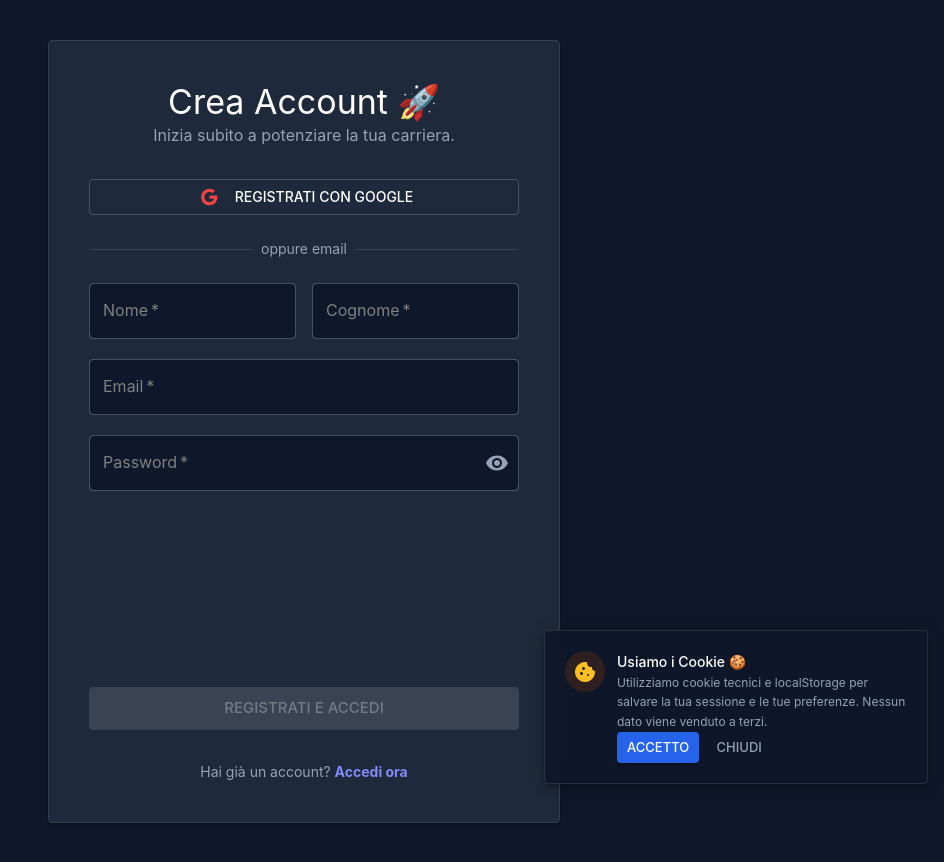
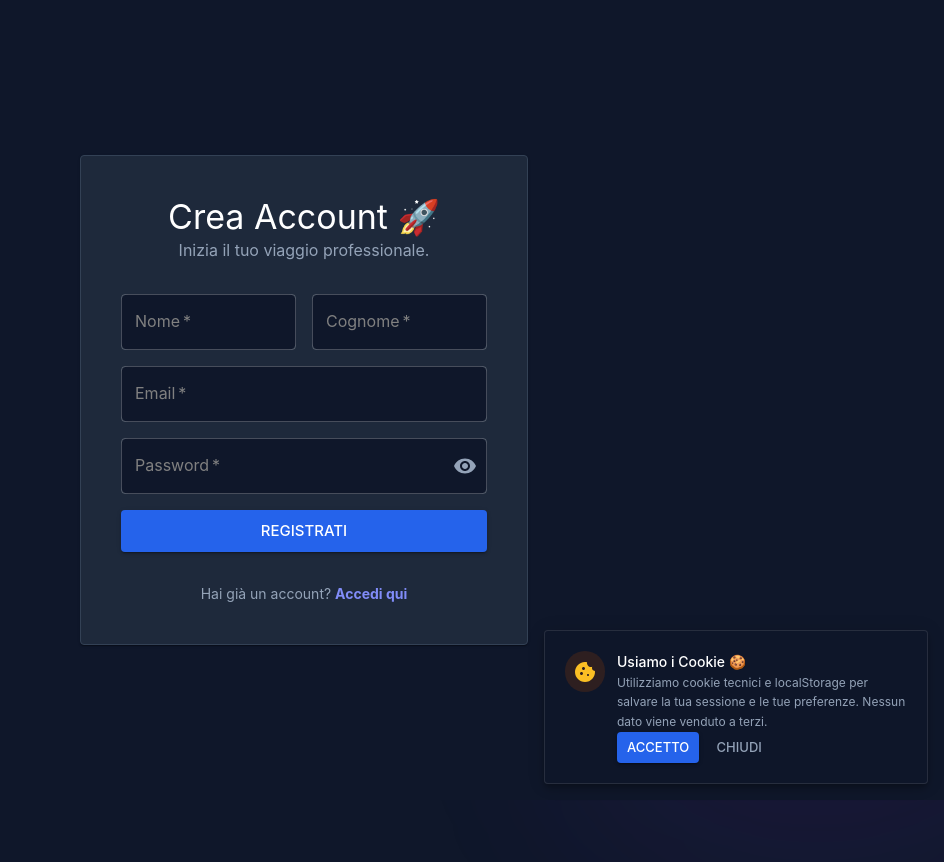
Before and after one commit to DarioLoForti/JobPilot, a React (Vite) app in the folder frontend/: page /register in a window 1280 px wide. Shown: the whole page, without its empty margins (336-1280 px from the left). After the commit the page ends 800 px from the top, so only its background shows below. Built offline with nearby package versions, Linux system fonts and the light colour scheme; what @react-pdf/renderer would draw is missing.

Commit message:
refactor: Simplify authentication flow by removing Google OAuth routes and enhancing login/register forms with loading states

```diff
--- a/frontend/src/pages/Login.jsx
+++ b/frontend/src/pages/Login.jsx
@@ -2,21 +2,16 @@ import { useState } from 'react';
 import { Link, useNavigate } from 'react-router-dom';
 import {
   TextField, Button, Paper, Typography, Box,
-  InputAdornment, IconButton
+  InputAdornment, IconButton, CircularProgress
 } from '@mui/material';
-import { Visibility, VisibilityOff, Google } from '@mui/icons-material';
+import { Visibility, VisibilityOff } from '@mui/icons-material';
 import toast from 'react-hot-toast';
 
 export default function Login() {
   const [formData, setFormData] = useState({ email: '', password: '' });
   const [showPassword, setShowPassword] = useState(false);
+  const [loading, setLoading] = useState(false);
   const navigate = useNavigate();
-
-  // 🔥 LOGICA URL INTELLIGENTE
-  const isDev = window.location.hostname === 'localhost';
-  const GOOGLE_AUTH_URL = isDev
-    ? "http://localhost:5000/api/auth/google"
-    : "https://jobpilot-app-mr2e.onrender.com/api/auth/google";
 
   const handleChange = (e) => {
     setFormData({ ...formData, [e.target.name]: e.target.value });
@@ -24,6 +19,7 @@ export default function Login() {
 
   const handleSubmit = async (e) => {
     e.preventDefault();
+    setLoading(true);
     try {
       const res = await fetch('/api/auth/login', {
         method: 'POST',
@@ -38,17 +34,19 @@ export default function Login() {
         localStorage.setItem('user', JSON.stringify(data.user));
         toast.success('Login effettuato!');
 
-        // 🛡️ REDIRECT INTELLIGENTE (Admin vs User)
+        // Redirect condizionale Admin/User
         if (data.user.is_admin) {
-            navigate('/admin'); // Vai al pannello di controllo
+            navigate('/admin');
         } else {
-            navigate('/dashboard'); // Vai alla dashboard utente
+            navigate('/dashboard');
         }
       } else {
         toast.error(data.error || 'Errore nel login');
       }
     } catch (error) {
       toast.error('Errore di connessione al server');
+    } finally {
+      setLoading(false);
     }
   };
 
@@ -60,27 +58,9 @@ export default function Login() {
             Bentornato 👋
           </Typography>
           <Typography className="text-slate-500 dark:text-slate-400">
-            Inserisci le tue credenziali per accedere.
+            Accedi con la tua email e password.
           </Typography>
         </Box>
-
-        {/* GOOGLE LOGIN BUTTON */}
-        <div className="mb-6">
-            <Button
-                fullWidth
-                variant="outlined"
-                href={GOOGLE_AUTH_URL}
-                className="border-slate-300 text-slate-700 hover:bg-slate-50 dark:border-white/20 dark:text-white dark:hover:bg-white/5 py-3 font-bold rounded-xl normal-case flex items-center gap-2"
-                startIcon={<Google className="text-red-500"/>}
-            >
-                Continua con Google
-            </Button>
-
-            <div className="relative mt-6 mb-4">
-                <div className="absolute inset-0 flex items-center"><div className="w-full border-t border-slate-200 dark:border-slate-700"></div></div>
-                <div className="relative flex justify-center text-sm"><span className="px-2 bg-white dark:bg-slate-800 text-slate-400">oppure email</span></div>
-            </div>
-        </div>
 
         <form onSubmit={handleSubmit} className="space-y-6">
           <TextField
@@ -141,9 +121,10 @@ export default function Login() {
             fullWidth
             variant="contained"
             size="large"
+            disabled={loading}
             className="bg-indigo-600 hover:bg-indigo-700 text-white py-3 rounded-xl font-bold shadow-lg shadow-indigo-500/30 transition-transform hover:-translate-y-1"
           >
-            Accedi
+            {loading ? <CircularProgress size={24} color="inherit" /> : "Accedi"}
           </Button>
         </form>
 
--- a/frontend/src/pages/Register.jsx
+++ b/frontend/src/pages/Register.jsx
@@ -1,59 +1,19 @@
-import { useState, useEffect } from 'react';
+import { useState } from 'react';
 import { Link, useNavigate } from 'react-router-dom';
 import {
   TextField, Button, Paper, Typography, Box,
-  InputAdornment, IconButton, List, ListItem, ListItemIcon, ListItemText, Fade
+  InputAdornment, IconButton, CircularProgress
 } from '@mui/material';
-import {
-  Visibility, VisibilityOff, CheckCircle, Cancel, Google
-} from '@mui/icons-material';
+import { Visibility, VisibilityOff } from '@mui/icons-material';
 import toast from 'react-hot-toast';
 
 export default function Register() {
   const [formData, setFormData] = useState({
-    first_name: '',
-    last_name: '',
-    email: '',
-    password: '',
+    first_name: '', last_name: '', email: '', password: ''
   });
   const [showPassword, setShowPassword] = useState(false);
-  const [passwordFocus, setPasswordFocus] = useState(false);
-  const [validity, setValidity] = useState({ length: false, upper: false, lower: false, number: false, special: false });
-  const [emailValid, setEmailValid] = useState(true);
+  const [loading, setLoading] = useState(false);
   const navigate = useNavigate();
-
-  // 🔥 LOGICA URL INTELLIGENTE
-  const isDev = window.location.hostname === 'localhost';
-  const GOOGLE_AUTH_URL = isDev
-    ? "http://localhost:5000/api/auth/google"
-    : "https://jobpilot-app-mr2e.onrender.com/api/auth/google";
-
-  const rules = {
-    email: (v) => /^[a-zA-Z0-9._-]+@[a-zA-Z0-9.-]+\.[a-zA-Z]{2,6}$/.test(v),
-    length: (v) => v.length >= 8,
-    upper: (v) => /[A-Z]/.test(v),
-    lower: (v) => /[a-z]/.test(v),
-    number: (v) => /\d/.test(v),
-    special: (v) => /[@$!%*?&.\-_#]/.test(v),
-  };
-
-  useEffect(() => {
-    const v = formData.password;
-    setValidity({
-        length: rules.length(v),
-        upper: rules.upper(v),
-        lower: rules.lower(v),
-        number: rules.number(v),
-        special: rules.special(v)
-    });
-  }, [formData.password]);
-
-  useEffect(() => {
-    if (formData.email.length > 0) setEmailValid(rules.email(formData.email));
-    else setEmailValid(true);
-  }, [formData.email]);
-
-  const isFormValid = Object.values(validity).every(Boolean) && emailValid && formData.email.length > 0 && formData.first_name && formData.last_name;
 
   const handleChange = (e) => {
     setFormData({ ...formData, [e.target.name]: e.target.value });
@@ -61,91 +21,97 @@ export default function Register() {
 
   const handleSubmit = async (e) => {
     e.preventDefault();
-    if (!isFormValid) return toast.error("Controlla i dati inseriti.");
-
+    setLoading(true);
     try {
       const res = await fetch('/api/auth/register', {
         method: 'POST',
         headers: { 'Content-Type': 'application/json' },
         body: JSON.stringify(formData),
       });
+
       const data = await res.json();
+
       if (res.ok) {
+        toast.success('Registrazione completata!');
         localStorage.setItem('token', data.token);
         localStorage.setItem('user', JSON.stringify(data.user));
-        toast.success(`Benvenuto a bordo, ${formData.first_name}! 🚀`);
         navigate('/dashboard');
       } else {
         toast.error(data.error || 'Errore nella registrazione');
       }
     } catch (error) {
-      toast.error('Errore di connessione al server');
+      toast.error('Errore di connessione');
+    } finally {
+      setLoading(false);
     }
   };
 
-  const textFieldStyle = {
-    '& .MuiOutlinedInput-root': { '& fieldset': { borderColor: 'rgba(148, 163, 184, 0.4)' }, '&:hover fieldset': { borderColor: '#6366f1' } },
-    '& .MuiInputBase-input': { color: 'inherit' },
-    '& .MuiInputLabel-root': { color: 'gray' },
-  };
-
-  const PasswordRequirement = ({ met, label }) => (
-    <ListItem dense sx={{ py: 0, minHeight: 24 }}>
-      <ListItemIcon sx={{ minWidth: 28 }}>{met ? <CheckCircle sx={{ fontSize: 16, color: '#10b981' }} /> : <Cancel sx={{ fontSize: 16, color: '#94a3b8' }} />}</ListItemIcon>
-      <ListItemText primary={label} primaryTypographyProps={{ fontSize: 12, fontWeight: met ? 'bold' : 'normal', color: met ? '#10b981' : 'gray' }} />
-    </ListItem>
-  );
-
   return (
-    <div className="flex items-center justify-center min-h-screen bg-slate-100 dark:bg-slate-900 px-4 transition-colors duration-300 py-10">
-      <Paper className="p-8 md:p-10 w-full max-w-lg rounded-3xl shadow-xl bg-white dark:bg-slate-800 border border-slate-100 dark:border-slate-700 animate-fade-in">
+    <div className="flex items-center justify-center min-h-screen bg-slate-100 dark:bg-slate-900 px-4 transition-colors duration-300">
+      <Paper className="p-8 md:p-10 w-full max-w-md rounded-3xl shadow-xl bg-white dark:bg-slate-800 border border-slate-100 dark:border-slate-700 animate-fade-in">
         <Box className="text-center mb-8">
-          <Typography variant="h4" className="font-black text-slate-800 dark:text-white mb-2">Crea Account 🚀</Typography>
-          <Typography className="text-slate-500 dark:text-slate-400">Inizia subito a potenziare la tua carriera.</Typography>
+          <Typography variant="h4" className="font-black text-slate-800 dark:text-white mb-2">
+            Crea Account 🚀
+          </Typography>
+          <Typography className="text-slate-500 dark:text-slate-400">
+            Inizia il tuo viaggio professionale.
+          </Typography>
         </Box>
 
-        {/* GOOGLE REGISTER BUTTON */}
-        <div className="mb-6">
-            <Button
-                fullWidth
-                variant="outlined"
-                href={GOOGLE_AUTH_URL}
-                className="border-slate-300 text-slate-700 hover:bg-slate-50 dark:border-white/20 dark:text-white dark:hover:bg-white/5 py-3 font-bold rounded-xl normal-case flex items-center gap-2"
-                startIcon={<Google className="text-red-500"/>}
-            >
-                Registrati con Google
-            </Button>
-            <div className="relative mt-6 mb-4">
-                <div className="absolute inset-0 flex items-center"><div className="w-full border-t border-slate-200 dark:border-slate-700"></div></div>
-                <div className="relative flex justify-center text-sm"><span className="px-2 bg-white dark:bg-slate-800 text-slate-400">oppure email</span></div>
-            </div>
-        </div>
+        <form onSubmit={handleSubmit} className="space-y-4">
+          <div className="flex gap-4">
+            <TextField
+                fullWidth label="Nome" name="first_name" variant="outlined"
+                value={formData.first_name} onChange={handleChange} required
+                className="bg-slate-5 dark:bg-slate-900 rounded-lg"
+                sx={{ '& .MuiInputBase-input': { color: 'inherit' }, '& .MuiInputLabel-root': { color: 'gray' } }}
+            />
+            <TextField
+                fullWidth label="Cognome" name="last_name" variant="outlined"
+                value={formData.last_name} onChange={handleChange} required
+                className="bg-slate-5 dark:bg-slate-900 rounded-lg"
+                sx={{ '& .MuiInputBase-input': { color: 'inherit' }, '& .MuiInputLabel-root': { color: 'gray' } }}
+            />
+          </div>
 
-        <form onSubmit={handleSubmit} className="space-y-5">
-          <div className="grid grid-cols-1 md:grid-cols-2 gap-4">
-            <TextField fullWidth label="Nome" name="first_name" variant="outlined" value={formData.first_name} onChange={handleChange} required className="bg-slate-50 dark:bg-slate-900 rounded-lg" sx={textFieldStyle} />
-            <TextField fullWidth label="Cognome" name="last_name" variant="outlined" value={formData.last_name} onChange={handleChange} required className="bg-slate-50 dark:bg-slate-900 rounded-lg" sx={textFieldStyle} />
-          </div>
-          <TextField fullWidth label="Email" name="email" type="email" variant="outlined" value={formData.email} onChange={handleChange} required error={!emailValid && formData.email.length > 0} helperText={!emailValid && formData.email.length > 0 ? "Inserisci un indirizzo email valido" : ""} className="bg-slate-50 dark:bg-slate-900 rounded-lg" sx={textFieldStyle} />
-          <Box>
-            <TextField fullWidth label="Password" name="password" type={showPassword ? 'text' : 'password'} variant="outlined" value={formData.password} onChange={handleChange} onFocus={() => setPasswordFocus(true)} required className="bg-slate-50 dark:bg-slate-900 rounded-lg" InputProps={{ endAdornment: (<InputAdornment position="end"><IconButton onClick={() => setShowPassword(!showPassword)} edge="end" className="text-slate-500 dark:text-slate-400">{showPassword ? <VisibilityOff /> : <Visibility />}</IconButton></InputAdornment>) }} sx={textFieldStyle} />
-            <Fade in={passwordFocus || formData.password.length > 0}>
-                <Paper elevation={0} className="mt-2 p-2 bg-slate-50 dark:bg-slate-900/50 rounded-xl border border-slate-200 dark:border-white/5">
-                    <Typography variant="caption" className="px-2 font-bold text-slate-500 uppercase tracking-wider text-[10px]">Sicurezza Password</Typography>
-                    <List dense disablePadding>
-                        <PasswordRequirement met={validity.length} label="Almeno 8 caratteri" />
-                        <PasswordRequirement met={validity.upper} label="Almeno una Maiuscola (A-Z)" />
-                        <PasswordRequirement met={validity.lower} label="Almeno una Minuscola (a-z)" />
-                        <PasswordRequirement met={validity.number} label="Almeno un Numero (0-9)" />
-                        <PasswordRequirement met={validity.special} label="Carattere speciale (@$!%*?&...)" />
-                    </List>
-                </Paper>
-            </Fade>
-          </Box>
-          <Button type="submit" fullWidth variant="contained" size="large" disabled={!isFormValid} className={`py-3 rounded-xl font-bold shadow-lg transition-all mt-4 ${isFormValid ? 'bg-indigo-600 hover:bg-indigo-700 text-white shadow-indigo-500/30 hover:-translate-y-1' : 'bg-slate-300 dark:bg-slate-700 text-slate-500 cursor-not-allowed'}`}>Registrati e Accedi</Button>
+          <TextField
+            fullWidth label="Email" name="email" type="email" variant="outlined"
+            value={formData.email} onChange={handleChange} required
+            className="bg-slate-5 dark:bg-slate-900 rounded-lg"
+            sx={{ '& .MuiInputBase-input': { color: 'inherit' }, '& .MuiInputLabel-root': { color: 'gray' } }}
+          />
+
+          <TextField
+            fullWidth label="Password" name="password" type={showPassword ? 'text' : 'password'}
+            variant="outlined" value={formData.password} onChange={handleChange} required
+            className="bg-slate-5 dark:bg-slate-900 rounded-lg"
+            InputProps={{
+              endAdornment: (
+                <InputAdornment position="end">
+                  <IconButton onClick={() => setShowPassword(!showPassword)} edge="end" className="text-slate-500 dark:text-slate-400">
+                    {showPassword ? <VisibilityOff /> : <Visibility />}
+                  </IconButton>
+                </InputAdornment>
+              ),
+            }}
+            sx={{ '& .MuiInputBase-input': { color: 'inherit' }, '& .MuiInputLabel-root': { color: 'gray' } }}
+          />
+
+          <Button
+            type="submit" fullWidth variant="contained" size="large" disabled={loading}
+            className="bg-indigo-600 hover:bg-indigo-700 text-white py-3 rounded-xl font-bold shadow-lg mt-4"
+          >
+            {loading ? <CircularProgress size={24} color="inherit" /> : "Registrati"}
+          </Button>
         </form>
+
         <div className="mt-8 text-center">
-          <Typography variant="body2" className="text-slate-500 dark:text-slate-400">Hai già un account? <Link to="/" className="font-bold text-indigo-600 hover:text-indigo-500 dark:text-indigo-400 transition-colors">Accedi ora</Link></Typography>
+          <Typography variant="body2" className="text-slate-500 dark:text-slate-400">
+            Hai già un account?{' '}
+            <Link to="/login" className="font-bold text-indigo-600 hover:text-indigo-500 dark:text-indigo-400">
+              Accedi qui
+            </Link>
+          </Typography>
         </div>
       </Paper>
     </div>
```
Also changed, not shown: 2 other files (tests, documents, lock files or other folders).
